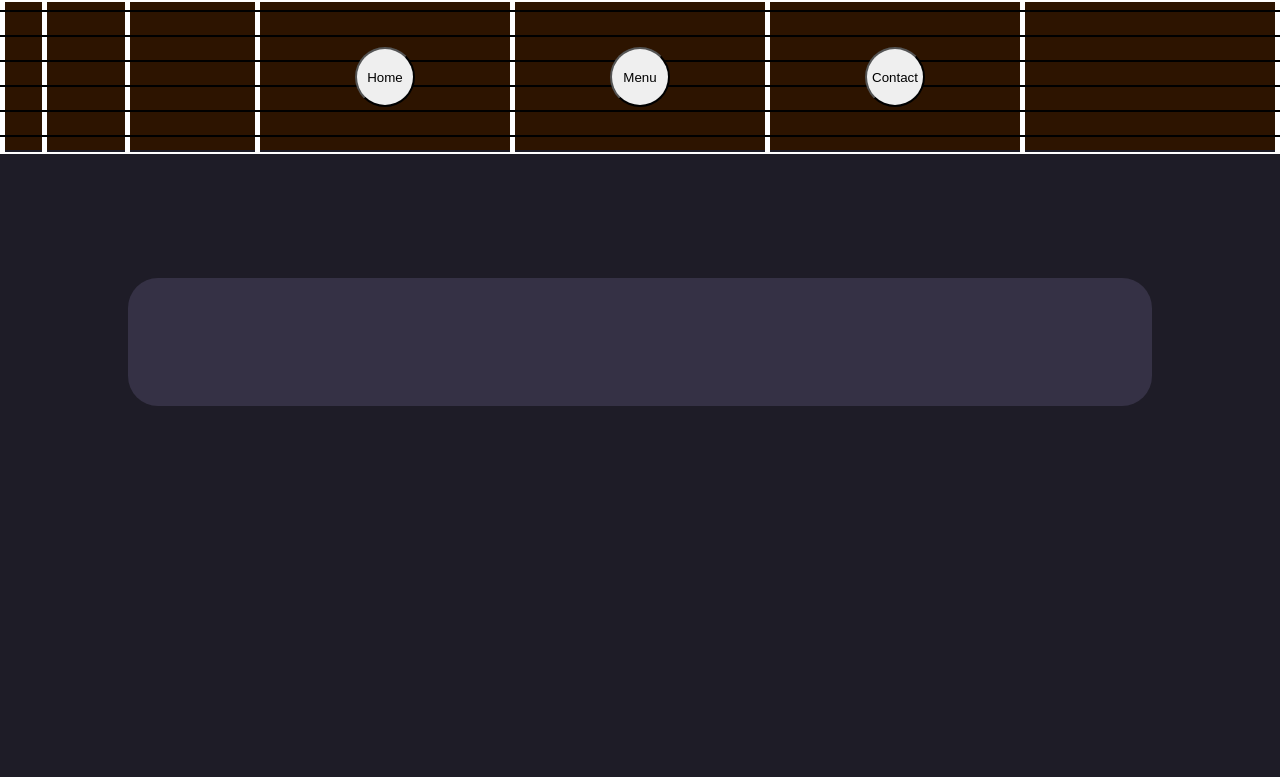
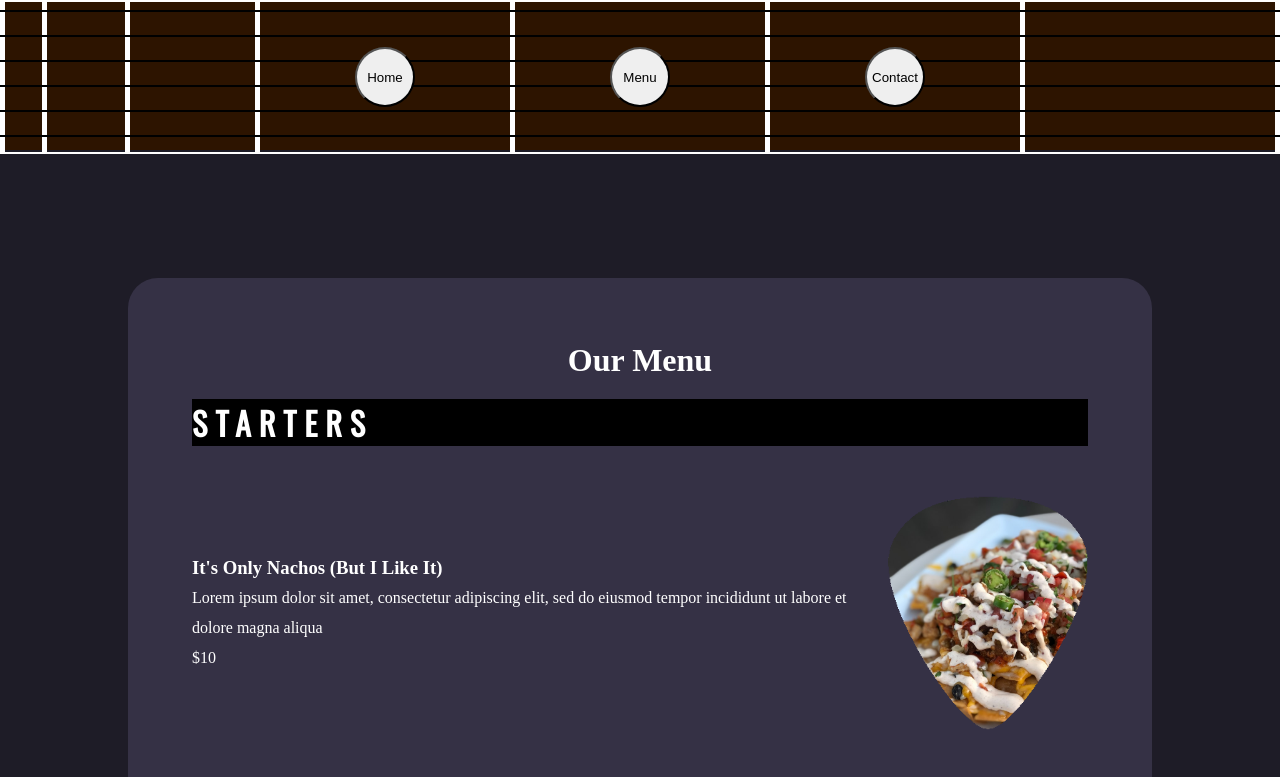
Before and after one commit to akist529/restaurant-page, a website built with webpack: page dist/index.html in a window 1280 px wide. Both pictures are taken after a click on the button "Menu". Shown: the top 777 px of the page. Built offline with nearby package versions, Linux system fonts and the light colour scheme.

Commit message:
Work on basic layout of menu

```diff
--- a/src/menu.js
+++ b/src/menu.js
@@ -10,41 +10,75 @@ export default function menuPage() {
     function menuCat(name) {
         const category = document.createElement("div");
         category.id = name.split(" ").join("-").toLowerCase();
-        console.log(category.id);
         const catTitle = document.createElement("h2");
         catTitle.textContent = name;
+        catTitle.className = "catTitle";
         category.appendChild(catTitle);
 
         container.appendChild(category);
     }
 
-    function menuItem(name, desc, price, category) {
+    function menuItem(name, desc, price, category, image) {
         const item = document.createElement("div");
         item.className = "menuItem";
 
+        const itemText = document.createElement("div");
+
         const itemName = document.createElement("h3");
         itemName.textContent = name;
-
         const itemDesc = document.createElement("p");
         itemDesc.textContent = desc;
-
         const itemPrice = document.createElement("p");
         itemPrice.textContent = price;
+        itemText.appendChild(itemName);
+        itemText.appendChild(itemDesc);
+        itemText.appendChild(itemPrice);
+        item.appendChild(itemText);
 
-        item.appendChild(itemName);
-        item.appendChild(itemDesc);
-        item.appendChild(itemPrice);
+        if (image !== undefined) {
+            const itemPic = document.createElement("img");
+            itemPic.src = "../src/images/guitar-pick.png";
+            itemPic.style.backgroundImage = `url(${image})`;
+
+            item.appendChild(itemPic);
+        }
 
         const catID = category.split(" ").join("-").toLowerCase();
-        document.getElementById(catID).appendChild(item);
+
+        for (const menuCat of container.children) {
+            if (menuCat.id === catID) {
+                menuCat.appendChild(item);
+            }
+        }
     }
 
-    menuCat("Starters");
-    menuItem("Starter Item", "Starter Description", "$9.99", "Starters")
+    menuCat("STARTERS");
+    menuItem("It's Only Nachos (But I Like It)", "Lorem ipsum dolor sit amet, consectetur adipiscing elit, sed do eiusmod tempor incididunt ut labore et dolore magna aliqua", "$10", "Starters", "../src/images/natasha-bhogal-7sStoaxfJh0-unsplash.jpg");
+    menuItem("Sweet Cauliflower O' Mine", "Ut enim ad minim veniam, quis nostrud exercitation ullamco laboris nisi ut aliquip ex ea commodo consequat", "$12", "Starters", "../src/images/karolina-kolodziejczak-15h2wzAlsgE-unsplash.jpg");
+    menuItem("Live and Let Dip", "Duis aute irure dolor in reprehenderit in voluptate velit esse cillum dolore eu fugiat nulla pariatur", "$12", "Starters", "../src/images/nicholas-barbaros-FBbGyco88GU-unsplash.jpg");
+    menuItem("Down on the Platter", "Excepteur sint occaecat cupidatat non proident, sunt in culpa qui officia deserunt mollit anim id est laborum", "$12", "Starters", "../src/images/monika-grabkowska-FVf1ESEBuMI-unsplash.jpg");
+
 
     menuCat("Main Show");
+    menuItem("Burning Love", "Lorem ipsum dolor sit amet, consectetur adipiscing elit, sed do eiusmod tempor incididunt ut labore et dolore magna aliqua", "$10", "Main Show", "../src/images/amirali-mirhashemian-jh5XyK4Rr3Y-unsplash.jpg");
+    menuItem("Learning to Fry", "Ut enim ad minim veniam, quis nostrud exercitation ullamco laboris nisi ut aliquip ex ea commodo consequat", "$12", "Main Show", "../src/images/israel-albornoz-T1IKasSmrEg-unsplash.jpg");
+    menuItem("Old Time Mac & Cheese", "Duis aute irure dolor in reprehenderit in voluptate velit esse cillum dolore eu fugiat nulla pariatur", "$12", "Main Show", "../src/images/hermes-rivera-4qzaeR_sTYA-unsplash.jpg");
+    menuItem("Salmon B. Goode", "Excepteur sint occaecat cupidatat non proident, sunt in culpa qui officia deserunt mollit anim id est laborum", "$12", "Main Show", "../src/images/alice-pasqual-a2scGjpiI5E-unsplash.jpg");
+    menuItem("If You Want Tacos (You've Got It)", "Lorem ipsum dolor sit amet, consectetur adipiscing elit, sed do eiusmod tempor incididunt ut labore et dolore magna aliqua", "$12", "Main Show", "../src/images/daniel-arriola-v-UlAEJTSVw-unsplash.jpg");
+
+
     menuCat("Encore");
+    menuItem("All You Need Is Chocolate", "Lorem ipsum dolor sit amet, consectetur adipiscing elit, sed do eiusmod tempor incididunt ut labore et dolore magna aliqua", "$8.50", "Encore", "../src/images/pushpak-dsilva-2UeBOL7UD34-unsplash.jpg");
+    menuItem("Can't Stop Eatin' You", "Ut enim ad minim veniam, quis nostrud exercitation ullamco laboris nisi ut aliquip ex ea commodo consequat", "$7.50", "Encore", "../src/images/kofi-okyere-xx1USWIvIFc-unsplash.jpg");
+    menuItem("Mango Creme (Come Out Tonight)", "Duis aute irure dolor in reprehenderit in voluptate velit esse cillum dolore eu fugiat nulla pariatur", "$8.50", "Encore", "../src/images/laura-peruchi-Wo3wvnN6EJU-unsplash.jpg");
+
+
     menuCat("The Bar");
+    menuItem("Shoot to Thrill", "Lorem ipsum dolor sit amet, consectetur adipiscing elit, sed do eiusmod tempor incididunt ut labore et dolore magna aliqua", "$10", "The Bar");
+    menuItem("Comfortably Numb", "Ut enim ad minim veniam, quis nostrud exercitation ullamco laboris nisi ut aliquip ex ea commodo consequat", "$12", "The Bar");
+    menuItem("Don't Stop Me Now", "Duis aute irure dolor in reprehenderit in voluptate velit esse cillum dolore eu fugiat nulla pariatur", "$12", "The Bar");
+    menuItem("American Idiot", "Excepteur sint occaecat cupidatat non proident, sunt in culpa qui officia deserunt mollit anim id est laborum", "$12", "The Bar");
+
 
     document.getElementById("content").appendChild(container);
 }
--- a/src/style.css
+++ b/src/style.css
@@ -1,4 +1,5 @@
 @import url('https://fonts.googleapis.com/css2?family=Roboto&display=swap');
+@import url('https://fonts.googleapis.com/css2?family=Oswald&display=swap');
 
 * {
     margin: 0;
@@ -11,6 +12,25 @@ body {
 
 h1 {
     grid-row: 1 / 2;
+}
+
+img {
+    width: 200px;
+    background-size: cover;
+
+    transition: 1s;
+}
+
+img:hover {
+    transform: scale(1.3);
+}
+
+svg {
+    stroke: #000;
+    stroke-width: 5;
+    stroke-linecap: round;
+    stroke-linejoin: round;
+    fill: none;
 }
 
 .fret {
@@ -42,6 +62,23 @@ h1 {
     display: flex;
     justify-content: center;
     padding-bottom: 20px;
+}
+
+.catTitle {
+    font-family: "Oswald";
+    font-size: 32px;
+    letter-spacing: 8px;
+    background-color: black;
+}
+
+.menuItem {
+    display: flex;
+    justify-content: space-between;
+    align-items: center;
+    gap: 30px;
+
+    margin: 50px 0;
+    line-height: 30px;
 }
 
 #header {
```
Also changed, not shown: README.md, dist/3632fbabd7bac408c9a4.jpg (added), dist/c42f2bb337c767a6546d.jpg (added), dist/index.html, dist/main.js, src/images/alice-pasqual-a2scGjpiI5E-unsplash.jpg (added), src/images/amirali-mirhashemian-jh5XyK4Rr3Y-unsplash.jpg (added), src/images/daniel-arriola-v-UlAEJTSVw-unsplash.jpg (added), src/images/guitar-pick.jpg (added), src/images/guitar-pick.png (added), src/images/hermes-rivera-4qzaeR_sTYA-unsplash.jpg (added), src/images/israel-albornoz-T1IKasSmrEg-unsplash.jpg (added), src/images/karolina-kolodziejczak-15h2wzAlsgE-unsplash.jpg (added), src/images/kofi-okyere-xx1USWIvIFc-unsplash.jpg (added), 5 more files.
